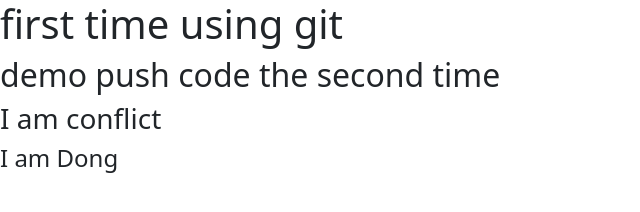
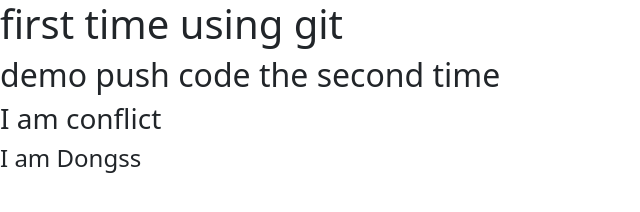
Before and after one commit to Kelvin2k/BCS09-DemoGit, a plain HTML site: page index.html in a window 1280 px wide. Shown: the full height of the page, 0-640 px from the left. Drawn offline with nearby package versions, Linux system fonts and the light colour scheme.

Commit message:
more update

```diff
--- a/index.html
+++ b/index.html
@@ -20,7 +20,7 @@
     <h1>first time using git</h1>
     <h2>demo push code the second time</h2>
     <h3>I am conflict</h3>
-    <h4>I am Dong</h4>
+    <h4>I am Dongss</h4>
     <footer>
         <!-- place footer here -->
     </footer>
```
